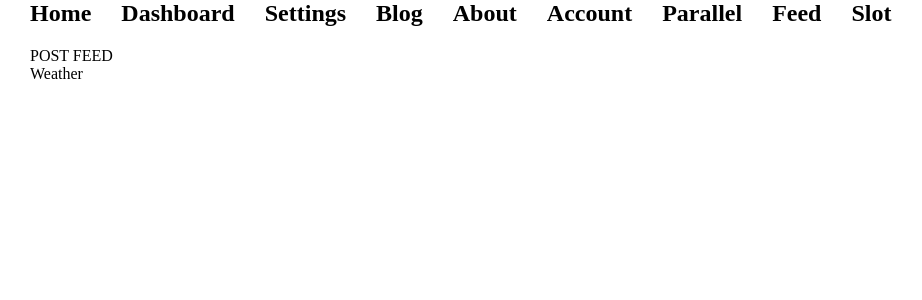
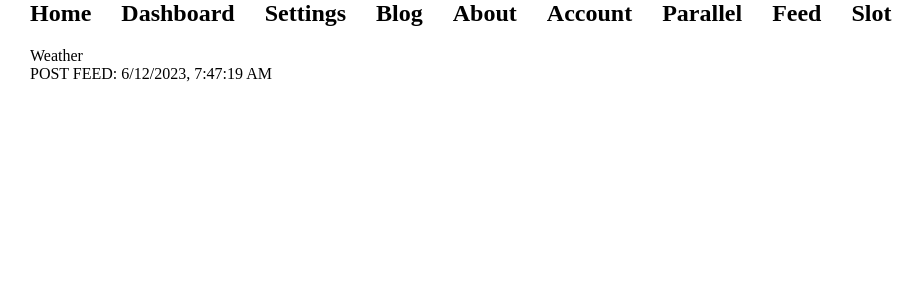
Before and after one commit to samao/NextJS-13-Learn, a Next.js app: page /dashboard in a window 1280 px wide. Shown: the top 300 px of the page, without its empty margins (0-922 px from the left). Built offline with nearby package versions, Linux system fonts and the light colour scheme.

Commit message:
feat: server component props to client

```diff
--- a/package.json
+++ b/package.json
@@ -14,7 +14,7 @@
     "dependencies": {
         "@reduxjs/toolkit": "^1.9.5",
         "@types/node": "20.2.5",
-        "@types/react": "18.2.7",
+        "@types/react": "18.2.13",
         "@types/react-dom": "18.2.4",
         "@types/redux-logger": "^3.0.9",
         "eslint": "8.41.0",
@@ -26,7 +26,7 @@
         "redux": "^4.2.1",
         "redux-logger": "^3.0.6",
         "sharp": "^0.32.1",
-        "typescript": "5.0.4"
+        "typescript": "5.1.3"
     },
     "packageManager": "pnpm@7.24.3",
     "devDependencies": {
--- a/src/app/dashboard/components/post-feed.tsx
+++ b/src/app/dashboard/components/post-feed.tsx
@@ -3,8 +3,23 @@
  * @Author: idzeir
  * @Date: 2023-05-29 14:48:07
  * @Last Modified by: idzeir
- * @Last Modified time: 2023-05-29 15:01:58
+ * @Last Modified time: 2023-06-20 18:17:28
  */
-export default function PostFeed() {
-    return <div>POST FEED</div>;
+
+import Time from './time';
+async function getData(): Promise<number> {
+    return await new Promise(res => {
+        setTimeout(() => {
+            res(Date.now());
+        }, 1000);
+    });
 }
+
+export default async function PostFeed() {
+    const time = await getData();
+    return (
+        <div>
+            POST FEED: <Time time={time} />
+        </div>
+    );
+}
--- /dev/null
+++ b/src/app/dashboard/components/time.tsx
@@ -0,0 +1,19 @@
+'use client';
+
+import { useEffect, useState } from 'react';
+
+export default function Time({ time }: { time: number }) {
+    const [now, setTime] = useState(time);
+
+    useEffect(() => {
+        const task = setTimeout(() => {
+            setTime(now + 1000);
+        }, 1000);
+
+        return () => {
+            clearTimeout(task);
+        };
+    }, [now]);
+
+    return <span>{new Date(now).toLocaleString()}</span>;
+}
--- a/src/app/dashboard/page.tsx
+++ b/src/app/dashboard/page.tsx
@@ -3,7 +3,7 @@
  * @Author: idzeir
  * @Date: 2023-05-29 11:21:31
  * @Last Modified by: idzeir
- * @Last Modified time: 2023-05-29 17:25:49
+ * @Last Modified time: 2023-06-20 18:04:44
  */
 // import { Suspense } from "react";
 import PostFeed from './components/post-feed';
@@ -12,11 +12,12 @@ import Weather from './components/weather';
 const Dashboard = () => (
     <section>
         {/* <Suspense fallback={<p>loading feed...</p>}> */}
-        <PostFeed />
         {/* </Suspense> */}
         {/* <Suspense fallback={<p>loading weather...</p>}> */}
         <Weather />
         {/* </Suspense> */}
+        {/* @ts-expect-error Server Component */}
+        <PostFeed />
     </section>
 );
 
```
Also changed, not shown: 1 other file (tests, documents, lock files or other folders).
